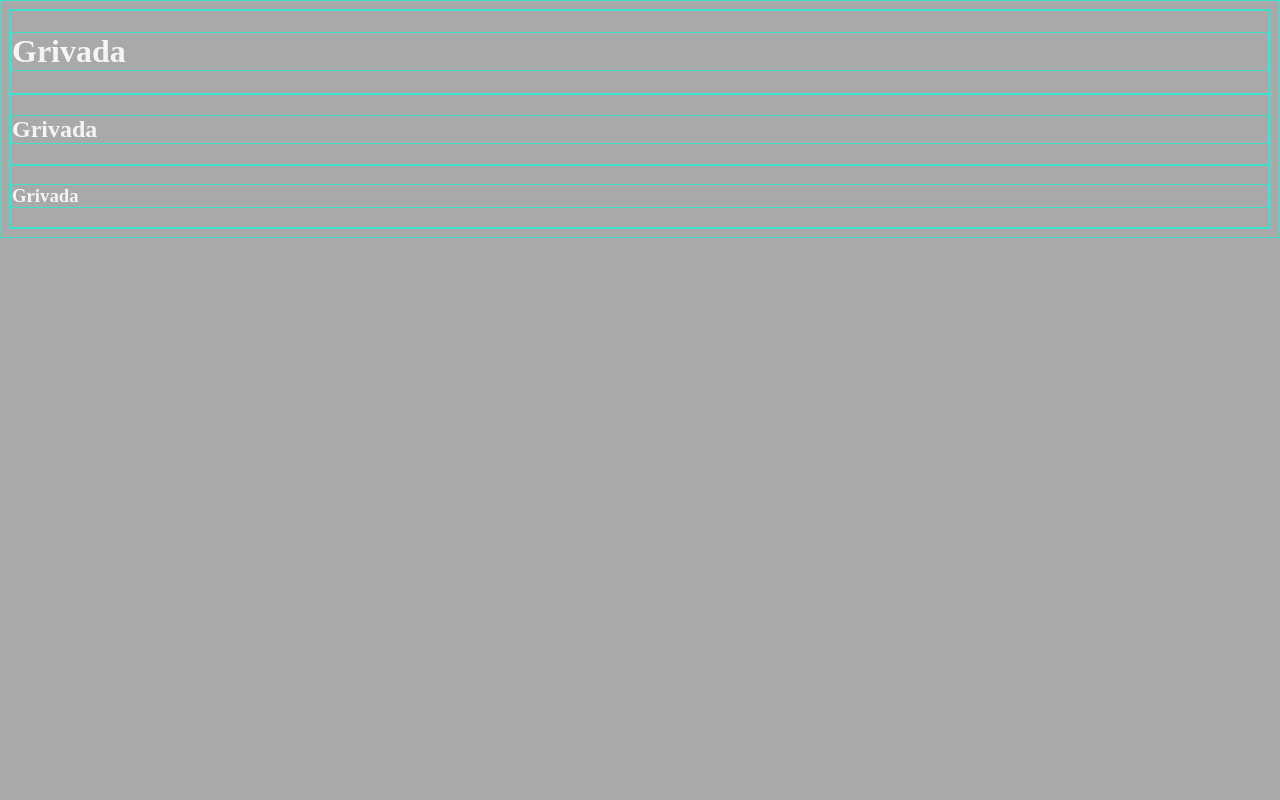
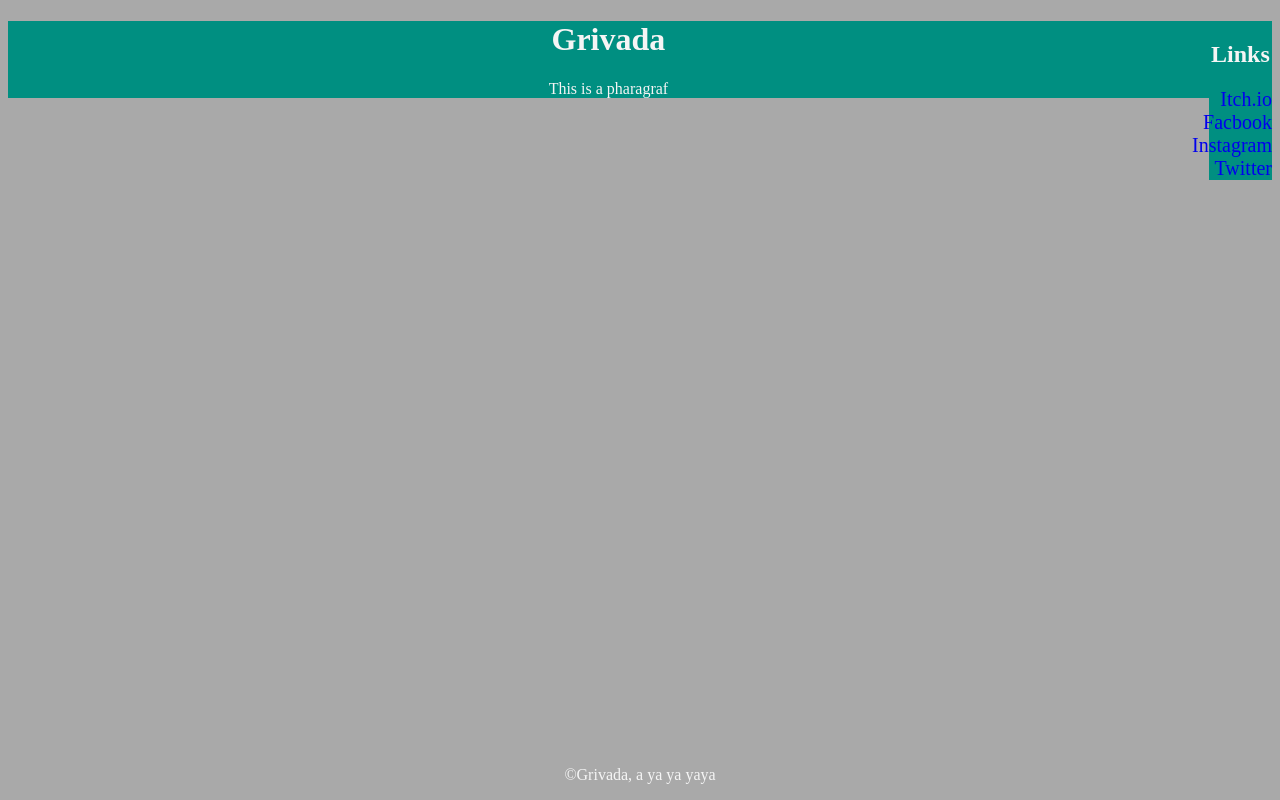
Before and after one commit to GrigoreArts/grivada.github.io, a plain HTML site: page index.html in a window 1280 px wide. Drawn offline with Linux system fonts and the light colour scheme.

Commit message:
Bare bones
Some links here and there and skome stylishings

```diff
--- a/index.html
+++ b/index.html
@@ -8,14 +8,19 @@
     <title>Grivada</title>
 </head>
 <body>
-    <main>
+    <aside>
+        <h2>Links</h2>
+        <a href="https://grivada.itch.io/">Itch.io</a>
+        <a href="https://www.facebook.com/GrivadaDotCom/">Facbook</a>
+        <a href="https://www.instagram.com/GrivadaDotCom/">Instagram</a>
+        <a href="https://www.twitter.com/grivadadotcom">Twitter</a>
+    </aside>
+        <main>
         <h1>Grivada</h1>
+        <p>This is a pharagraf</p>
     </main>
-    <aside>
-        <h2>Grivada</h2>
-    </aside>
     <footer>
-        <h3>Grivada</h3>
+        <p>©Grivada, a ya ya yaya</p>
     </footer>
 </body>
 </html>
--- a/style.css
+++ b/style.css
@@ -1,7 +1,32 @@
 * {
-    border: turquoise solid 1px;
+    text-align: center;
 }
 body {
     color: whitesmoke;
     background-color: darkgrey;
 }
+
+main {
+
+    background-color: rgb(0, 143, 129);
+}
+aside {
+    background-color: rgb(0, 143, 129);
+    width: 5%;
+}
+aside > a {
+    text-decoration: none;
+    font-size: 20px;
+}
+aside,a{
+
+    display: block;
+    float: right;
+}
+
+footer {
+    position: fixed;
+    left: 0;
+    bottom: 0;
+    width: 100%;
+}
```
